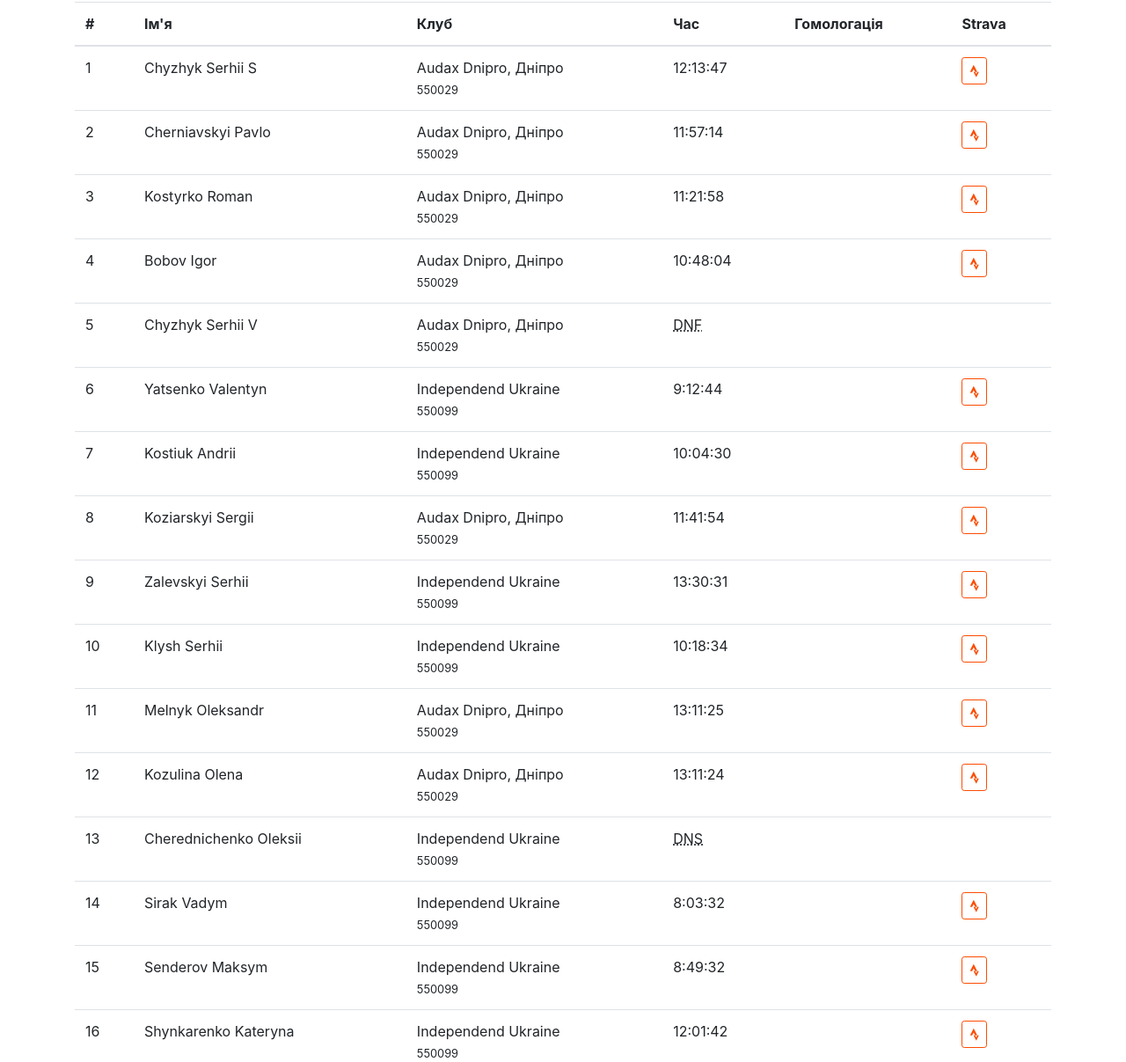
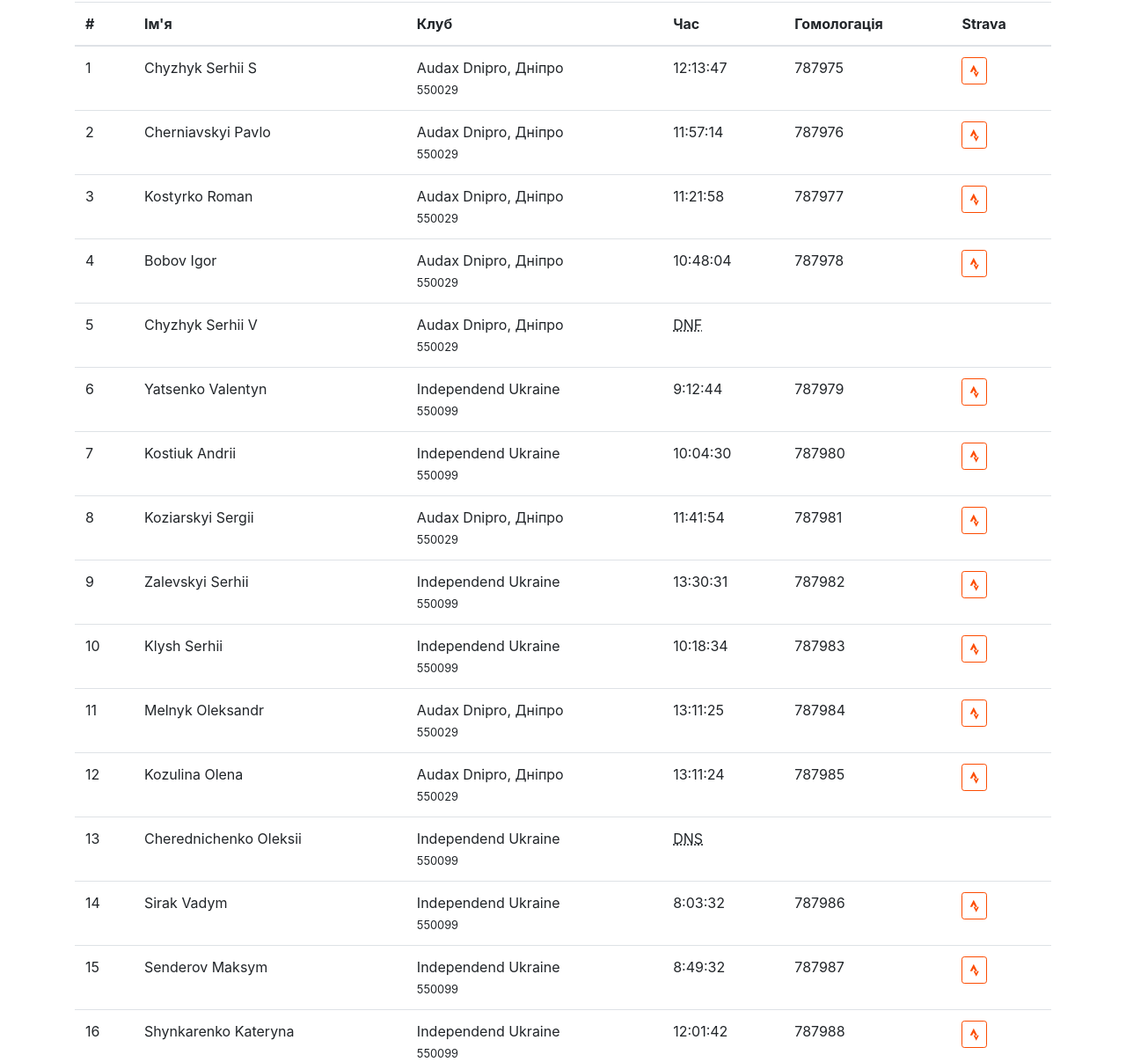
Before and after one commit to s-chizhik/audax.dp.ua, a Jekyll site: the page built from _brevets2021/09-11-brm200.html, in a window 1280 px wide and 1400 px high, scrolled down 898 px, cut to the strip 193-1400 px from the top of the window. Shown: the whole strip at 88% size. Built offline with Jekyll 4.4.1, drawn with Linux system fonts in a browser that asks for light colours; some of the changed text lies outside the part shown.

Commit message:
200 homologation

```diff
--- a/_brevets2021/09-11-brm200.html
+++ b/_brevets2021/09-11-brm200.html
@@ -24,25 +24,25 @@ brevet:
         - name: Chyzhyk Serhii S
           club: 550029
           result: '12:13:47'
-          homologation: ''
+          homologation: '787975'
           medal: true
           strava: 'https://www.strava.com/activities/5947014074'
         - name: Cherniavskyi Pavlo
           club: 550029
           result: '11:57:14'
-          homologation: ''
+          homologation: '787976'
           medal: true
           strava: 'https://www.strava.com/activities/5943445464'
         - name: Kostyrko Roman
           club: 550029
           result: '11:21:58'
-          homologation: ''
+          homologation: '787977'
           medal: true
           strava: 'https://www.strava.com/activities/5943082967'
         - name: Bobov Igor
           club: 550029
           result: '10:48:04'
-          homologation: ''
+          homologation: '787978'
           medal: true
           strava: 'https://www.strava.com/activities/5942955054'
         - name: Chyzhyk Serhii V
@@ -54,44 +54,44 @@ brevet:
         - name: Yatsenko Valentyn
           club: 550099
           result: '9:12:44'
-          homologation: ''
+          homologation: '787979'
           medal: true
           strava: 'https://www.strava.com/activities/5942497688'
         - name: Kostiuk Andrii
           club: 550099
           result: '10:04:30'
-          homologation: ''
+          homologation: '787980'
           medal: true
           strava: 'https://www.strava.com/activities/5942744163'
         - name: Koziarskyi Sergii
           club: 550029
           result: '11:41:54'
-          homologation: ''
+          homologation: '787981'
           medal: true
           strava: 'https://www.strava.com/activities/5943216910'
         - name: Zalevskyi Serhii
           club: 550099
           result: '13:30:31'
-          homologation: ''
+          homologation: '787982'
           medal: true
           strava: 'https://www.strava.com/activities/5943953252'
         - name: Klysh Serhii
           club: 550099
           result: '10:18:34'
-          homologation: ''
+          homologation: '787983'
           medal: true
           strava: 'https://www.strava.com/activities/5942657661'
         - name: Melnyk Oleksandr
           club: 550029
           result: '13:11:25'
-          homologation: ''
+          homologation: '787984'
           medal: true
           strava: 'https://www.strava.com/activities/5943602824'
         - name: Kozulina Olena
           female: true
           club: 550029
           result: '13:11:24'
-          homologation: ''
+          homologation: '787985'
           medal: true
           strava: 'https://www.strava.com/activities/5943605067'
         - name: Cherednichenko Oleksii
@@ -103,38 +103,38 @@ brevet:
         - name: Sirak Vadym
           club: 550099
           result: '8:03:32'
-          homologation: ''
+          homologation: '787986'
           medal: true
           strava: 'https://www.strava.com/activities/5941926801'
         - name: Senderov Maksym
           club: 550099
           result: '8:49:32'
-          homologation: ''
+          homologation: '787987'
           medal: true
           strava: 'https://www.strava.com/activities/5942208565'
         - name: Shynkarenko Kateryna
           female: true
           club: 550099
           result: '12:01:42'
-          homologation: ''
+          homologation: '787988'
           medal: true
           strava: 'https://www.strava.com/activities/5943425081'
         - name: Machykhyn Andrii
           club: 550029
           result: '11:41:59'
-          homologation: ''
+          homologation: '787989'
           medal: true
           strava: 'https://www.strava.com/activities/5942992515'
         - name: Tunik Serhii
           club: 550099
           result: '14:07:30'
-          homologation: ''
+          homologation: '787990'
           medal: false
           strava: 'https://www.strava.com/activities/5944142064'
         - name: Zhukovskyy Michael
           club: 550099
           result: '12:59:43'
-          homologation: ''
+          homologation: '787991'
           medal: false
           strava: 'https://www.strava.com/activities/5946189891'
         - name: Doroshenko Eduard
```
Also changed, not shown: other parts of _brevets2021/09-11-brm200.html (+2 -2 lines).
